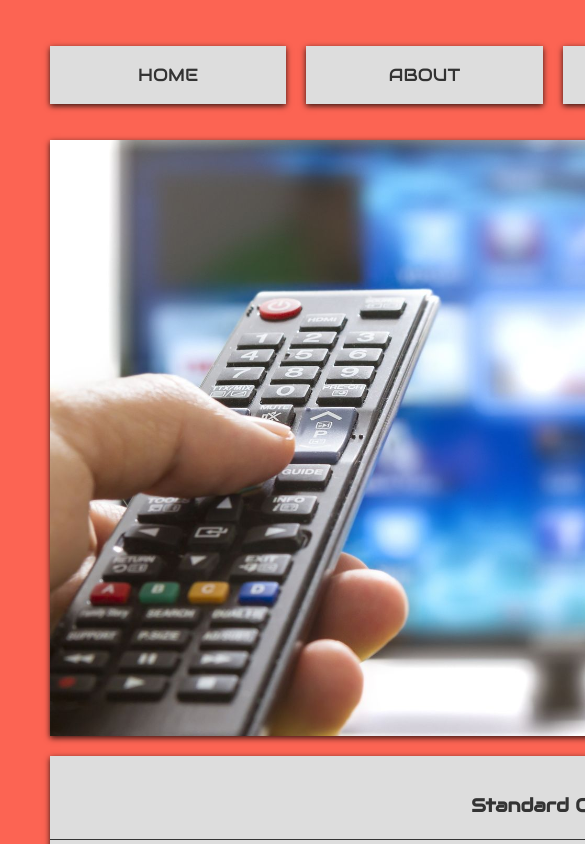
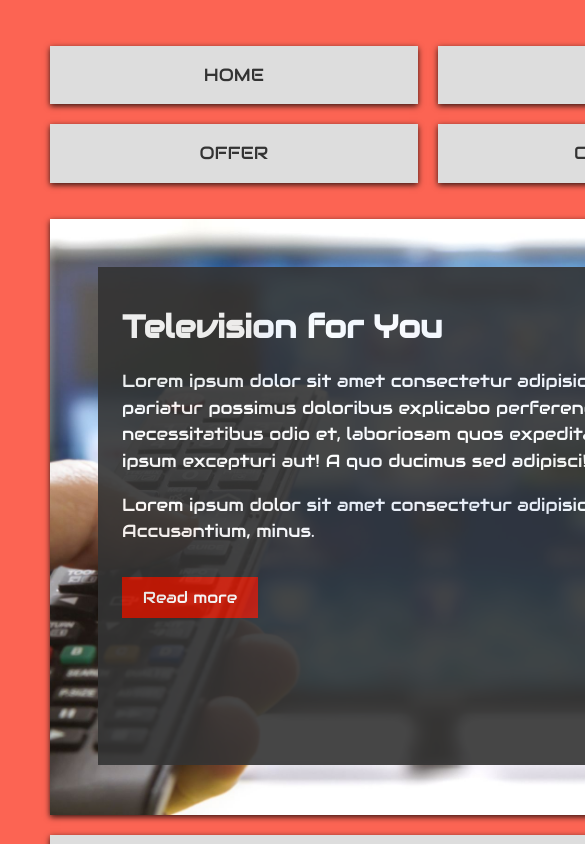
Before and after one commit to dev2theworld/flixnet_tv, a plain HTML site: page index.html in a window 390 px wide. Shown: the top 844 px of the page, 585 px wide, since content can reach past the window. Drawn offline with Linux system fonts and the light colour scheme.

Commit message:
Media queries scss file added - landing page breakepoints & first queries

```diff
--- /dev/null
+++ b/scss/_media.scss
@@ -0,0 +1,68 @@
+@media (max-width: 1366px) {
+
+  .top {
+    max-width: 1100px;
+
+    &-header {
+      margin-left: 500px;
+
+      h1 {
+        font-size: 2rem;
+      }
+
+      p {
+        font-size: 1.2rem;
+      }
+    }
+  }
+}
+
+@media (max-width: 1200px) {
+
+
+
+  .top {
+    max-width: 1100px;
+
+    &-header {
+      margin-left: 400px;
+
+      p {
+        font-size: 1.1rem;
+      }
+    }
+  }
+}
+
+@media (max-width: 992px) {
+
+  .nav-top {
+    max-width: 900px;
+
+    ul {
+      display: grid;
+      grid-template-columns: repeat(2, 1fr);
+    }
+  }
+
+  .top {
+    max-width: 900px;
+
+    &-header {
+      margin-left: 0;
+      max-width: 700px;
+    }
+  }
+}
+
+/*@media (max-width: 768px) {
+
+
+
+  .top {
+
+    img {
+      max-width: 600px;
+    }
+  }
+}*/
--- a/scss/main.scss
+++ b/scss/main.scss
@@ -5,3 +5,4 @@
 @import 'buy';
 @import 'about';
 @import 'contact';
+@import 'media';
```
Also changed, not shown: css/main.css, 1 other file.
